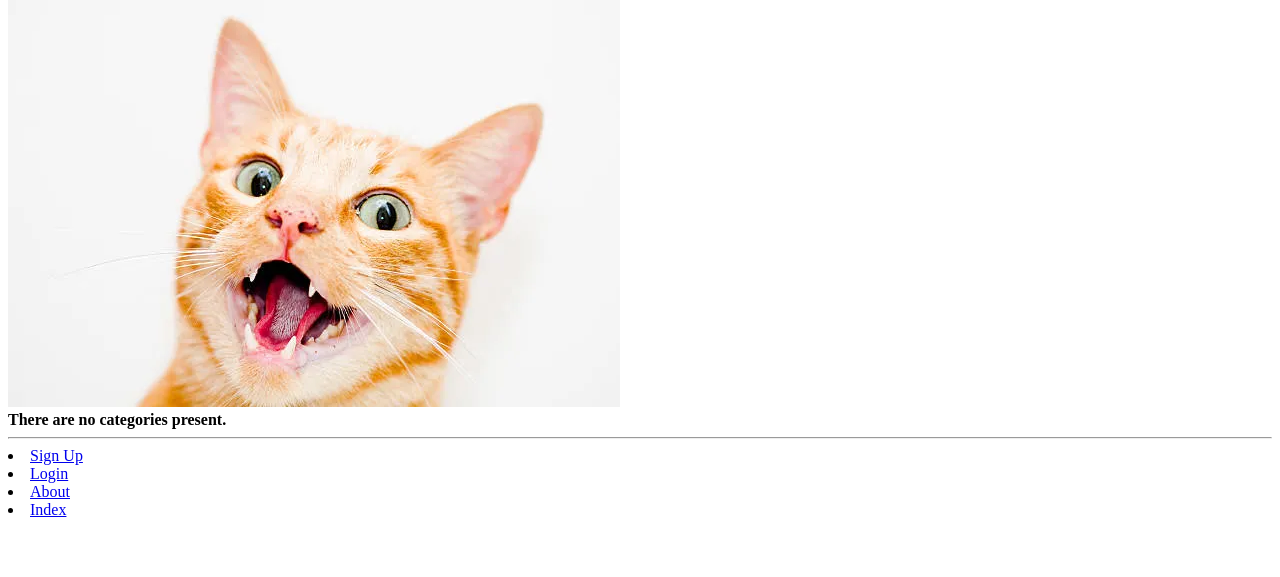
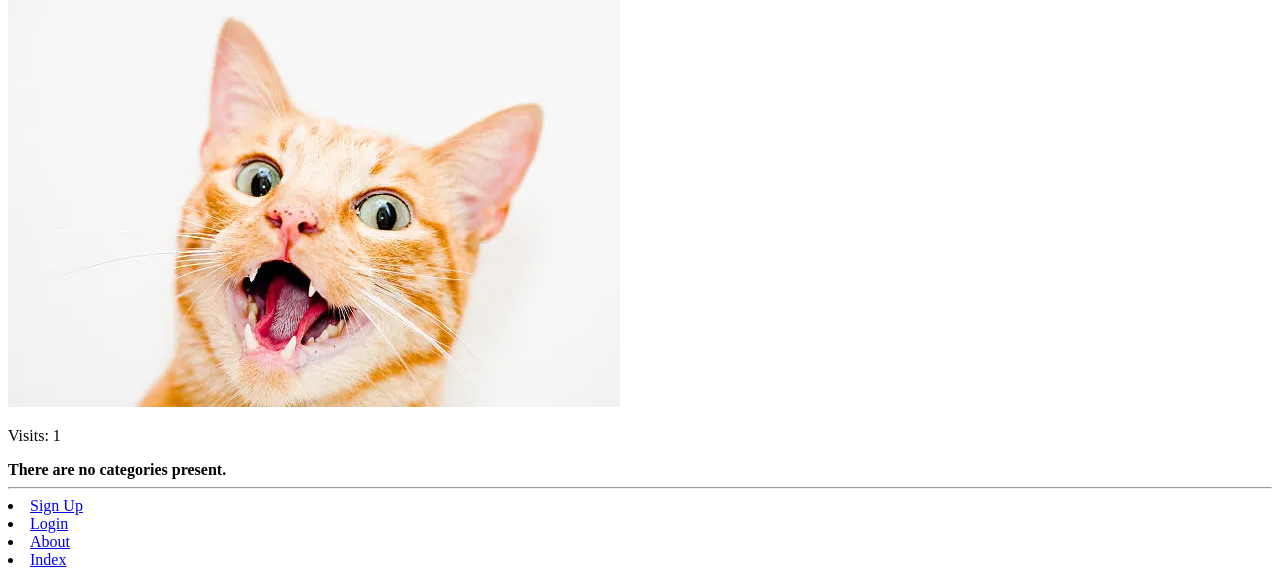
Before and after one commit to Andrew-Shaw91/tango_with_django_project, a Django app: page /about/ in a window 1280 px wide. Shown: the part 809-1386 px from the top of the page. Before the commit the page ends 1326 px from the top, so only its background shows below. Run offline with Django 3.2, Linux system fonts and the light colour scheme; data that the repository does not hold is empty.

Commit message:
Chapter 10 Complete

```diff
--- a/rango/views.py
+++ b/rango/views.py
@@ -9,24 +9,31 @@ from rango.forms import UserForm, UserProfileForm
 from django.contrib.auth import authenticate, login
 from django.contrib.auth.decorators import login_required
 from django.contrib.auth import logout
+from datetime import datetime
 
 
 def index(request):
-    context_dict = {'boldmessage': "Crunchy, creamy, cookie, candy, cupcake!"}
     category_list = Category.objects.order_by('-likes')[:5]
     page_list = Page.objects.order_by('-views')[:5]
-
+    visitor_cookie_handler(request)
     context_dict = {}
     context_dict['boldmessage'] = 'Crunchy, creamy, cookie, candy, cupcake!'
     context_dict['categories'] = category_list
     context_dict['pages']= page_list
 
-    return render(request, 'rango/index.html', context=context_dict)
+
+    response =  render(request, 'rango/index.html', context=context_dict)
+    return response
+
 
 
 
 def about(request):
+    visitor_cookie_handler(request)
+    visit_count = request.session['visits']
+
     context_dict = {'boldmessage': "This tutorial has been put together by Andrew Shaw"}
+    context_dict['visits'] = visit_count
     return render(request, 'rango/about.html', context=context_dict)
 
 def show_category(request, category_name_slug):
@@ -147,3 +154,24 @@ def restricted(request):
 def user_logout(request):
     logout(request)
     return redirect(reverse('rango:index'))
+
+def get_server_side_cookie(request, cookie, default_val=None):
+    val = request.session.get(cookie)
+    if not val:
+        val = default_val
+    return val
+
+def visitor_cookie_handler(request):
+    visits = int(get_server_side_cookie(request, 'visits', '1'))
+
+    last_visit_cookie =get_server_side_cookie(request, 'last_visit', str(datetime.now()))
+    last_visit_time = datetime.strptime(last_visit_cookie[:-7],
+                                        '%Y-%m-%d %H:%M:%S')
+
+    if(datetime.now() - last_visit_time).days > 0:
+        visits = visits + 1
+        request.session['last_visit'] = str(datetime.now())
+    else:
+        request.session['last_visit'] = last_visit_cookie
+
+    request.session['visits'] = visits
--- a/tango_with_django_project/settings.py
+++ b/tango_with_django_project/settings.py
@@ -129,3 +129,5 @@ STATICFILES_DIRS = [STATIC_DIR, ]
 STATIC_URL = '/static/'
 
 LOGIN_URL = 'rango:login'
+
+SESSION_EXPIRE_AT_BROWSER_CLOSE = True
--- a/templates/rango/about.html
+++ b/templates/rango/about.html
@@ -17,6 +17,8 @@ About Rango
     <img src="{% static 'images/rango.jpg' %}" alt="Picture of Rango" />
     <img src="{{ MEDIA_URL }}cat.jpg" alt="Picture of a Cat" />
 
-
+</div>
+<div>
+    <p>Visits: {{ visits }}</p>
 </div>
 {% endblock %}
--- a/templates/rango/index.html
+++ b/templates/rango/index.html
@@ -48,4 +48,6 @@ Homepage
     <img src="{% static 'images/rango.jpg' %}"
                  alt="Picture of Rango"    />
 </div>
+
+
 {% endblock %}
```
